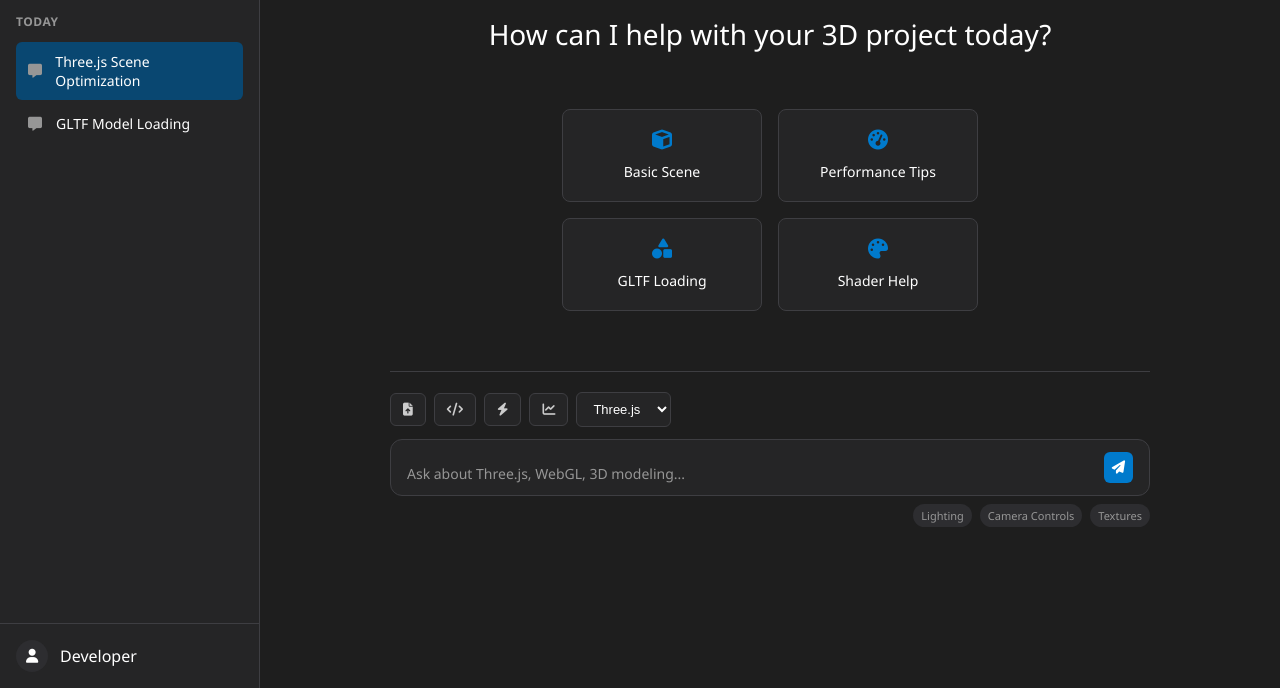
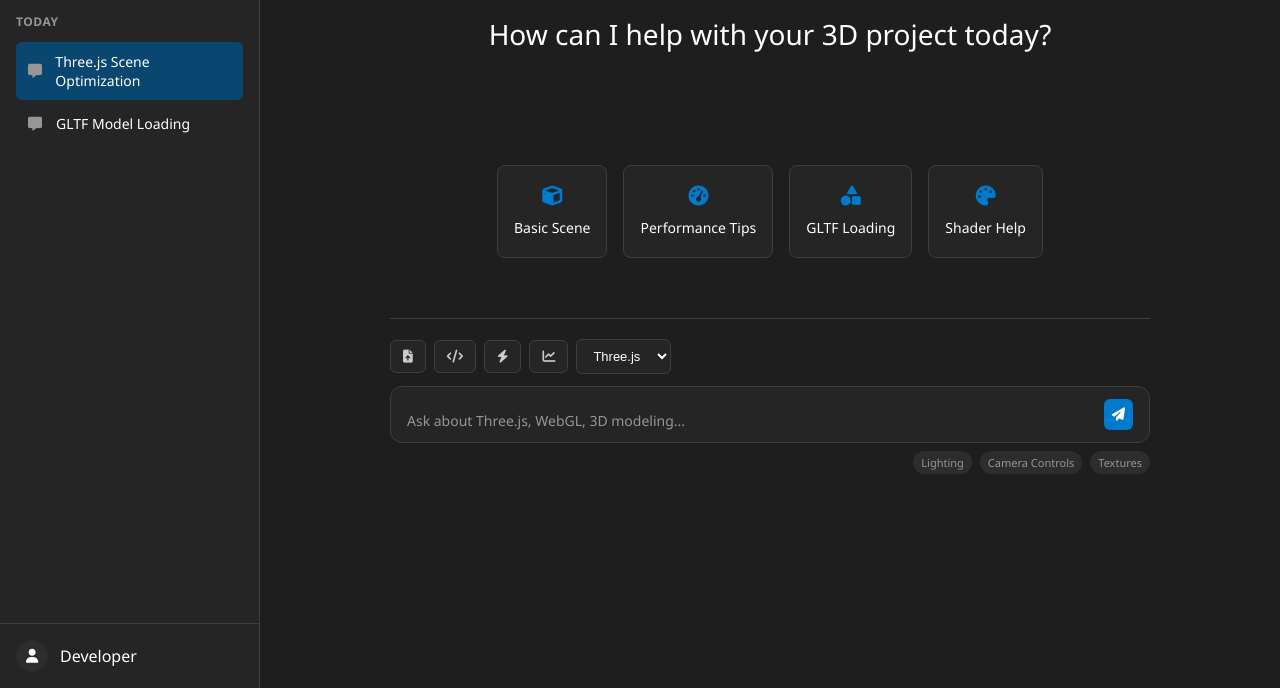
Before and after one commit to androidbutut/deepseek, a plain HTML site: page index.html in a window 1280 px wide. Shown: the part 112-800 px from the top of the page. Drawn offline with Linux system fonts and the light colour scheme; a script that the page names is missing.

Commit message:
Update main.css

```diff
--- a/styles/main.css
+++ b/styles/main.css
@@ -248,11 +248,11 @@ body {
 }
 
 .quick-actions {
-    display: grid;
+    display: flex;
     grid-template-columns: repeat(auto-fit, minmax(200px, 1fr));
     gap: 16px;
     max-width: 600px;
-    margin-top: 24px;
+    margin-top: 80px;
 }
 
 .quick-action {
```
